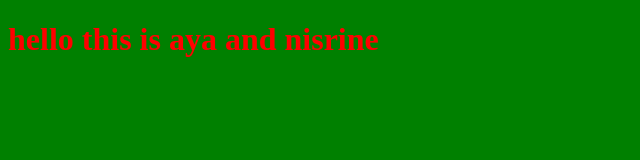
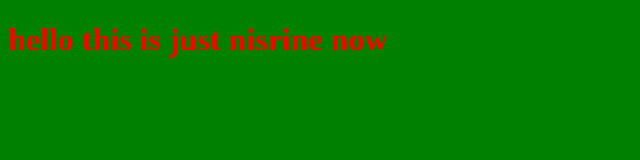
Before and after one commit to Nisrine13/mon-premier-projet, a plain HTML site: page index.html in a window 1280 px wide. Shown: the whole page, without its empty margins (0-640 px from the left). Drawn offline with Linux system fonts and the light colour scheme.

Commit message:
trying branch

```diff
--- a/index.html
+++ b/index.html
@@ -7,7 +7,7 @@
         <link rel="stylesheet" href="style.css">
     </head>
     <body>
-        <h1>hello this is aya and nisrine</h1>
+        <h1>hello this is just nisrine now</h1>
         <script src="app.js">
 
         </script>
```
